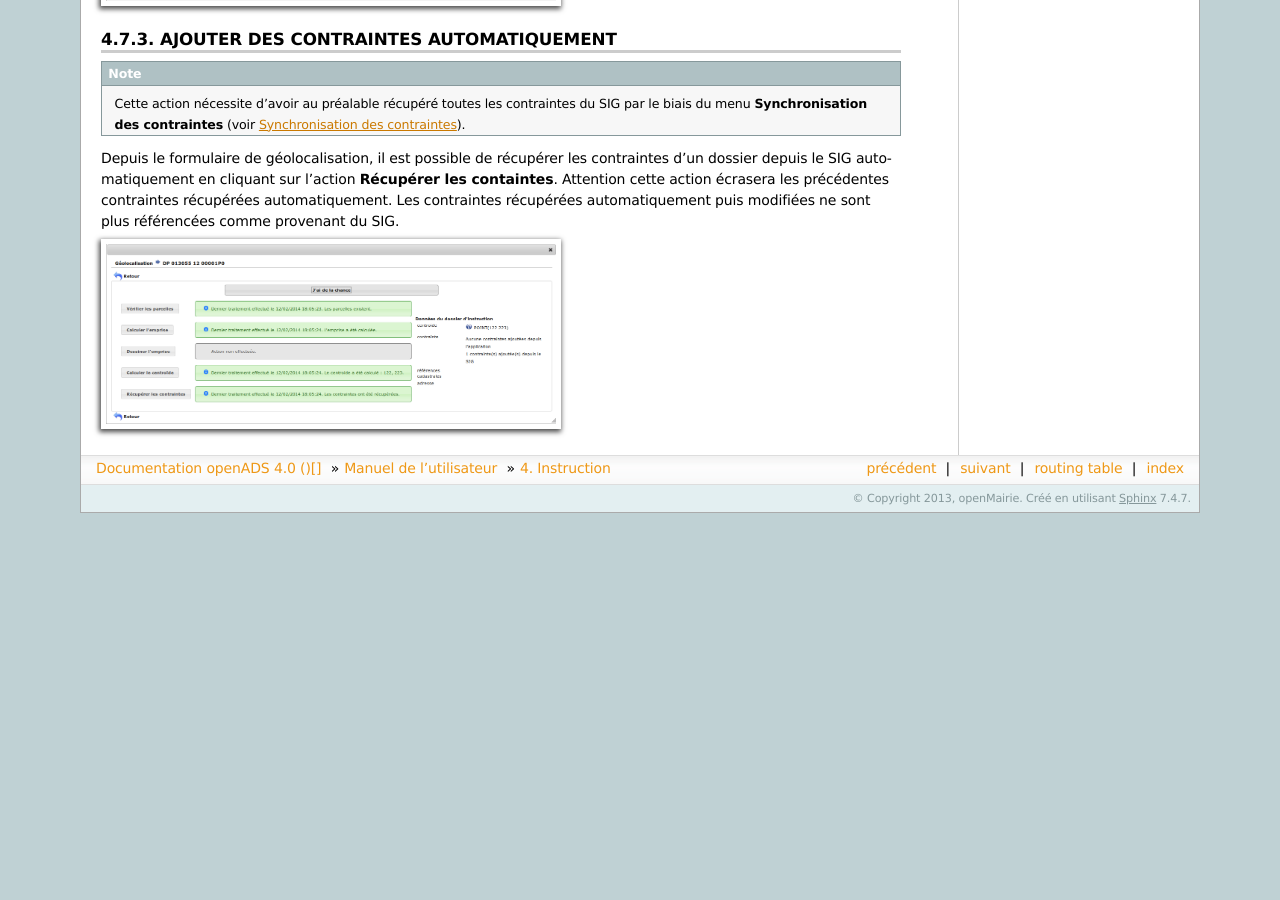
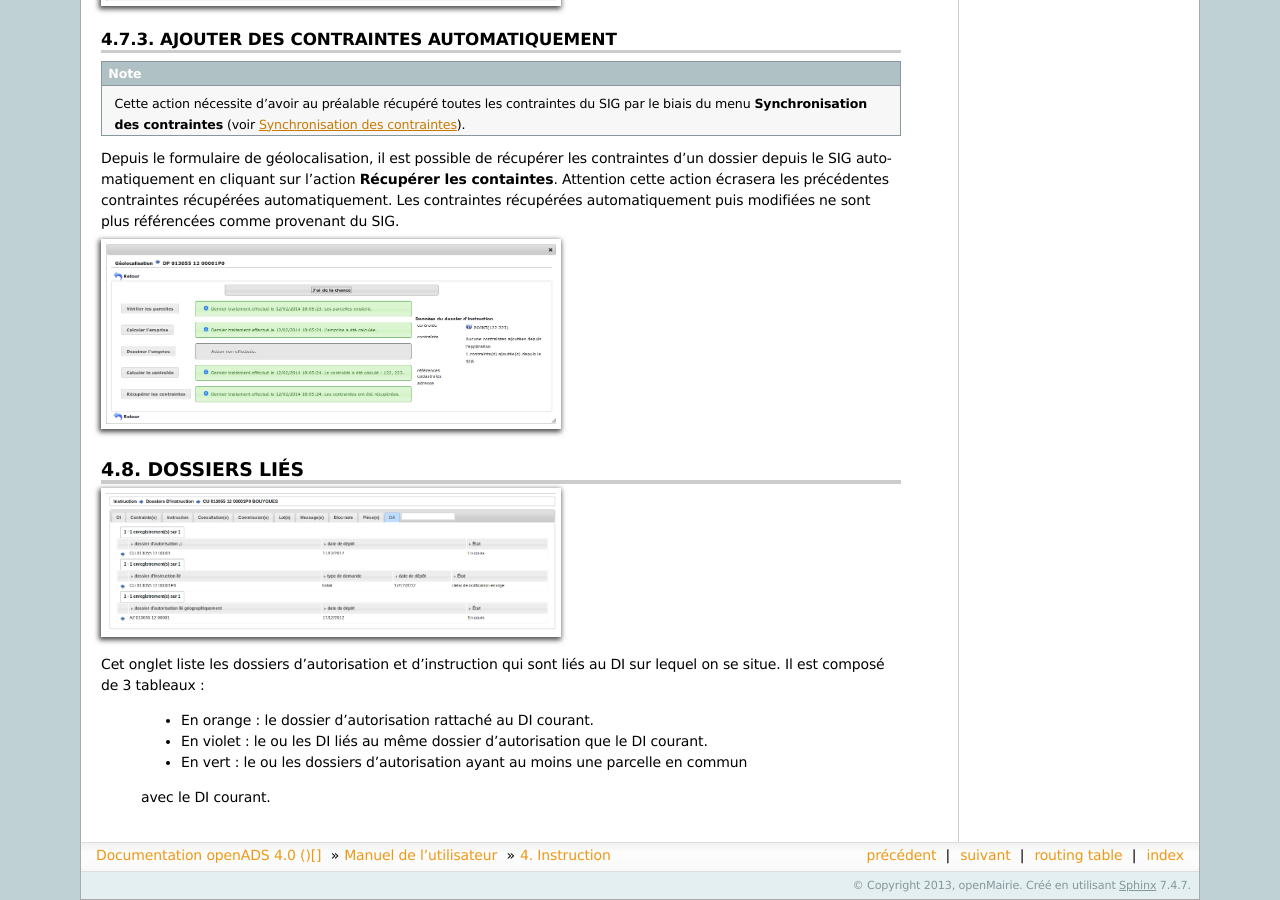
Before and after one commit to mpavaux/openads-documentation, a Sphinx documentation site: the page built from source/manuel_utilisateur/instruction.rst, in a window 1280 px wide and 900 px high, scrolled down 7111 px. Built offline with Sphinx 7.4.7, drawn with Linux system fonts in a browser that asks for light colours; before the commit the page ends 7624 px from its top, so only the background shows below that.

Commit message:
Ajout d'une description de l'onglet DA

```diff
--- a/source/manuel_utilisateur/instruction.rst
+++ b/source/manuel_utilisateur/instruction.rst
@@ -331,3 +331,17 @@
 sont plus référencées comme provenant du SIG.
 
 .. image:: instruction_geolocalisation_view.png
+
+=============
+Dossiers liés
+=============
+
+.. image:: instruction_dossiers_lies.png
+
+Cet onglet liste les dossiers d'autorisation et d'instruction qui sont liés au DI sur
+lequel on se situe. Il est composé de 3 tableaux :
+
+    * En orange : le dossier d'autorisation rattaché au DI courant.
+    * En violet : le ou les DI liés au même dossier d'autorisation que le DI courant.
+    * En vert : le ou les dossiers d'autorisation ayant au moins une parcelle en commun
+    avec le DI courant.
```
